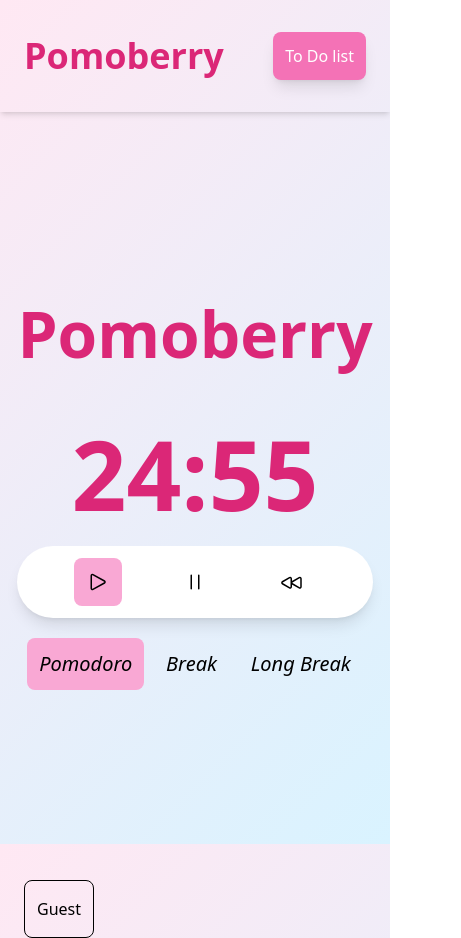
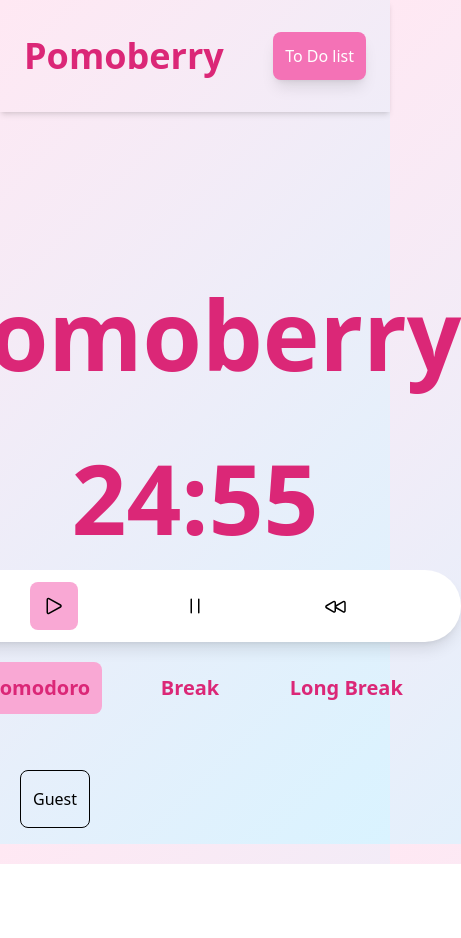
Before and after one commit to shampeyndadi/Pomoberry, a React (Vite) app in the folder App/: page / in a window 390 px wide. Shown: the whole page, 461 px wide, since content can reach past the window. After the commit the page ends 864 px from the top, so only its background shows below. Built offline with nearby package versions, Linux system fonts and the light colour scheme.

Commit message:
feat: added responsiveness

```diff
--- a/App/src/components/Break.jsx
+++ b/App/src/components/Break.jsx
@@ -86,7 +86,7 @@ function MyTimer({
     <div>
       <div
         onClick={() => setShowSettings(true)}
-        className="text-[15rem] font-bold text-center text-pink-400 hover:cursor-pointer"
+        className="text-[6rem] sm:text-[8rem] md:text-[12rem] lg:text-[15rem] font-bold text-center text-pink-600 hover:cursor-pointer"
       >
         <span>{String(minutes).padStart(2, "0")}</span>:
         <span>{String(seconds).padStart(2, "0")}</span>
--- a/App/src/components/Dog.jsx
+++ b/App/src/components/Dog.jsx
@@ -37,9 +37,11 @@ const Dog = () => {
             <div className="dog__ear-r" />
           </div>
         </div>
-        <h1 className="absolute top-3/4 left-1/2 -translate-x-1/2 -translate-y-1/2 z-50">
-          <h1 className="font-bold text-xl text-pink-600">No Messages Found</h1>
-        </h1>
+        <div className="flex absolute top-3/4 left-1/2 -translate-x-1/2 -translate-y-1/2 z-50">
+          <h1 className="font-bold text-lg lg:text-xl text-pink-600">
+            No Messages Found
+          </h1>
+        </div>
       </div>
     </StyledWrapper>
   );
--- a/App/src/components/LongBreak.jsx
+++ b/App/src/components/LongBreak.jsx
@@ -83,7 +83,7 @@ function MyTimer({
     <div>
       <div
         onClick={() => setShowSettings(true)}
-        className="text-[15rem] font-bold text-center text-pink-300 hover:cursor-pointer"
+        className="text-[6rem] sm:text-[8rem] md:text-[12rem] lg:text-[15rem] font-bold text-center text-pink-600 hover:cursor-pointer"
       >
         <span>{String(minutes).padStart(2, "0")}</span>:
         <span>{String(seconds).padStart(2, "0")}</span>
--- a/App/src/components/Main.jsx
+++ b/App/src/components/Main.jsx
@@ -102,7 +102,10 @@ function Main() {
 
   function confirmationModal() {
     return (
-      <div className="fixed top-0 left-0 right-0 bottom-0 w-full h-full z-[9999] bg-red-500/20 flex items-center justify-center">
+      <div
+        className="fixed top-0 left-0 right-0 bottom-0 w-full h-full z-[9999] bg-red-500/20 flex items-center justify-center"
+        style={{ margin: 0, padding: 0 }}
+      >
         <div className="bg-white py-5 px-5 rounded-lg shadow">
           <div className="flex flex-col items-center space-y-7 px-5 py-5">
             <h1 className="font-bold text-center text-xl text-pink-600">
@@ -150,7 +153,7 @@ function Main() {
                   }}
                 >
                   <div className="flex flex-col items-center">
-                    <h2 className="text-[4rem] sm:text-[7rem] md:text-[8rem] lg:text-[10rem] text-center font-bold text-pink-600">
+                    <h2 className="text-[6rem] sm:text-[7rem] md:text-[8rem] lg:text-[10rem] text-center font-bold text-pink-600 hover:cursor-pointer">
                       Pomoberry
                     </h2>
 
@@ -166,7 +169,7 @@ function Main() {
                   </div>
                 </div>
               ) : (
-                <h2 className="text-[4rem] sm:text-[7rem] md:text-[8rem] lg:text-[10rem] text-center font-bold text-pink-600">
+                <h2 className="text-[6rem] sm:text-[7rem] md:text-[8rem] lg:text-[10rem] text-center font-bold text-pink-600">
                   Pomoberry
                 </h2>
               )}
@@ -262,7 +265,7 @@ function Main() {
                   setHighlight("start");
                   resetTimer("Pomodoro");
                 }}
-                className={`text-xl italic hover:cursor-pointer hover:bg-pink-300 py-3 px-3 rounded-lg ${
+                className={`text-xl text-pink-600 font-bold hover:cursor-pointer hover:bg-pink-300 py-3 px-3 rounded-lg ${
                   highlight === "start" ? "bg-pink-300" : "bg-transparent"
                 }`}
               >
@@ -274,7 +277,7 @@ function Main() {
                   setHighlight("break");
                   resetTimer("Break");
                 }}
-                className={`text-xl italic hover:cursor-pointer hover:bg-pink-300 py-3 px-3 rounded-lg ${
+                className={`text-xl text-pink-600 font-bold hover:cursor-pointer hover:bg-pink-300 py-3 px-3 rounded-lg ${
                   highlight === "break" ? "bg-pink-300" : "bg-transparent"
                 }`}
               >
@@ -286,7 +289,7 @@ function Main() {
                   setHighlight("long-break");
                   resetTimer("LongBreak");
                 }}
-                className={`text-xl italic hover:cursor-pointer hover:bg-pink-300 py-3 px-3 rounded-lg ${
+                className={`text-xl text-pink-600 font-bold hover:cursor-pointer hover:bg-pink-300 py-3 px-3 rounded-lg ${
                   highlight === "long-break" ? "bg-pink-300" : "bg-transparent"
                 }`}
               >
@@ -296,7 +299,7 @@ function Main() {
           </div>
         </div>
 
-        <div className="flex mt-4 px-6">
+        <div className="fixed bottom-4 left-5">
           {!account ? (
             <div
               className="border rounded-lg px-3 py-4 text-black border-black hover:cursor-pointer hover:border-pink-600 hover:text-pink-600"
--- a/App/src/components/Messages.jsx
+++ b/App/src/components/Messages.jsx
@@ -135,7 +135,7 @@ function Messages({ setShowMessagesModal, account, setAccount }) {
       className="fixed top-0 left-0 right-0 bottom-0 w-full h-full z-[9999] bg-red-500/20 flex items-center justify-center"
       style={{ margin: 0, padding: 0 }}
     >
-      <div className="bg-white w-[43rem] h-[43rem] overflow-auto py-3">
+      <div className="bg-white w-[33rem] sm:w-[35rem] md:w-[38rem] lg:w-[43rem] h-[43rem] overflow-auto py-3">
         <div className="flex flex-col">
           <div className="flex justify-between items-center px-3">
             <div></div>
--- a/App/src/components/Todolist.jsx
+++ b/App/src/components/Todolist.jsx
@@ -155,7 +155,7 @@ function Todolist({ showTodoList, setShowTodoList }) {
         className="fixed top-0 left-0 right-0 bottom-0 w-full h-full z-[9999] bg-red-500/20 flex items-center justify-center"
         style={{ margin: 0, padding: 0 }}
       >
-        <div className="bg-white p-5 rounded-lg shadow-lg space-y-3 h-[50rem] w-[50rem]">
+        <div className="bg-white p-5 rounded-lg shadow-lg space-y-3 h-[44rem] w-[33rem] lg:h-[50rem] md:h-[48rem] lg:w-[50rem] md:w-[40rem] sm:w-[37rem]">
           <div className="flex flex-col space-y-3 py-2 px-3">
             <div className="flex flex-col space-y-3">
               <div className="flex justify-between">
```
